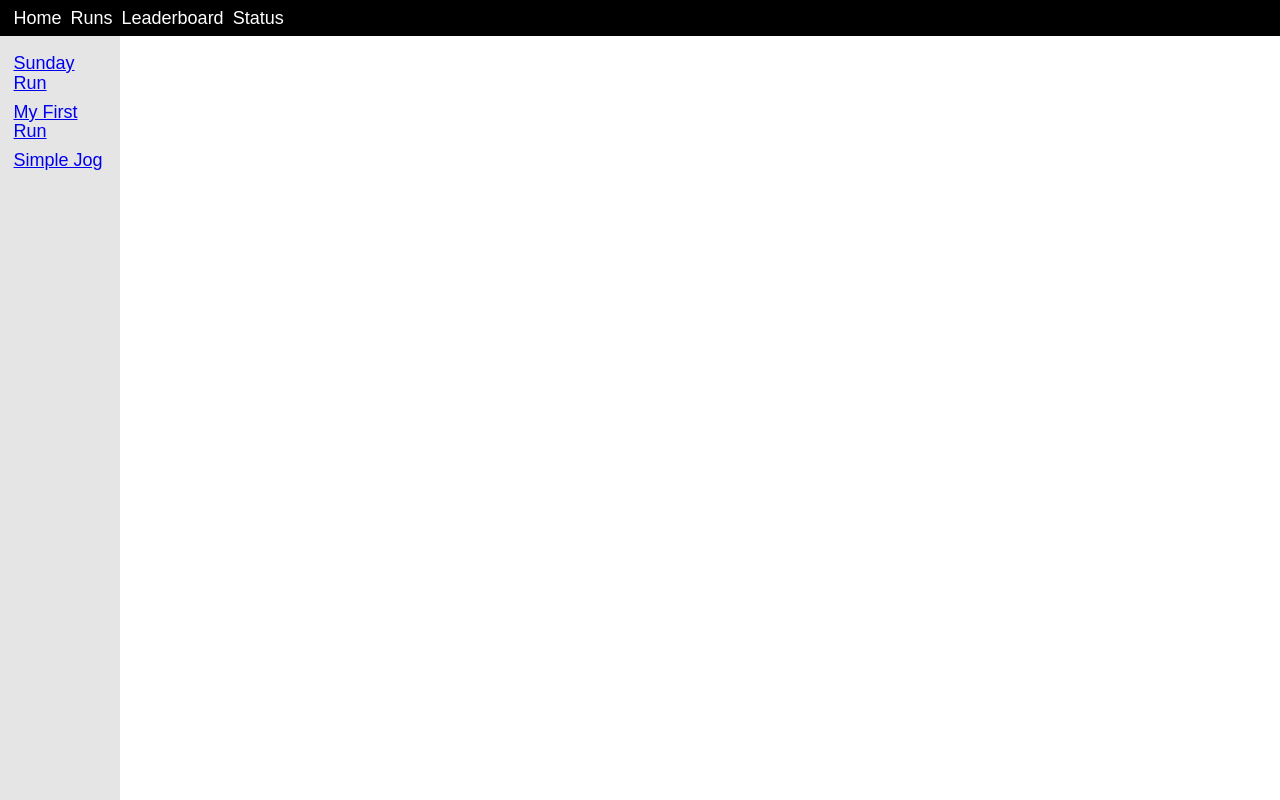
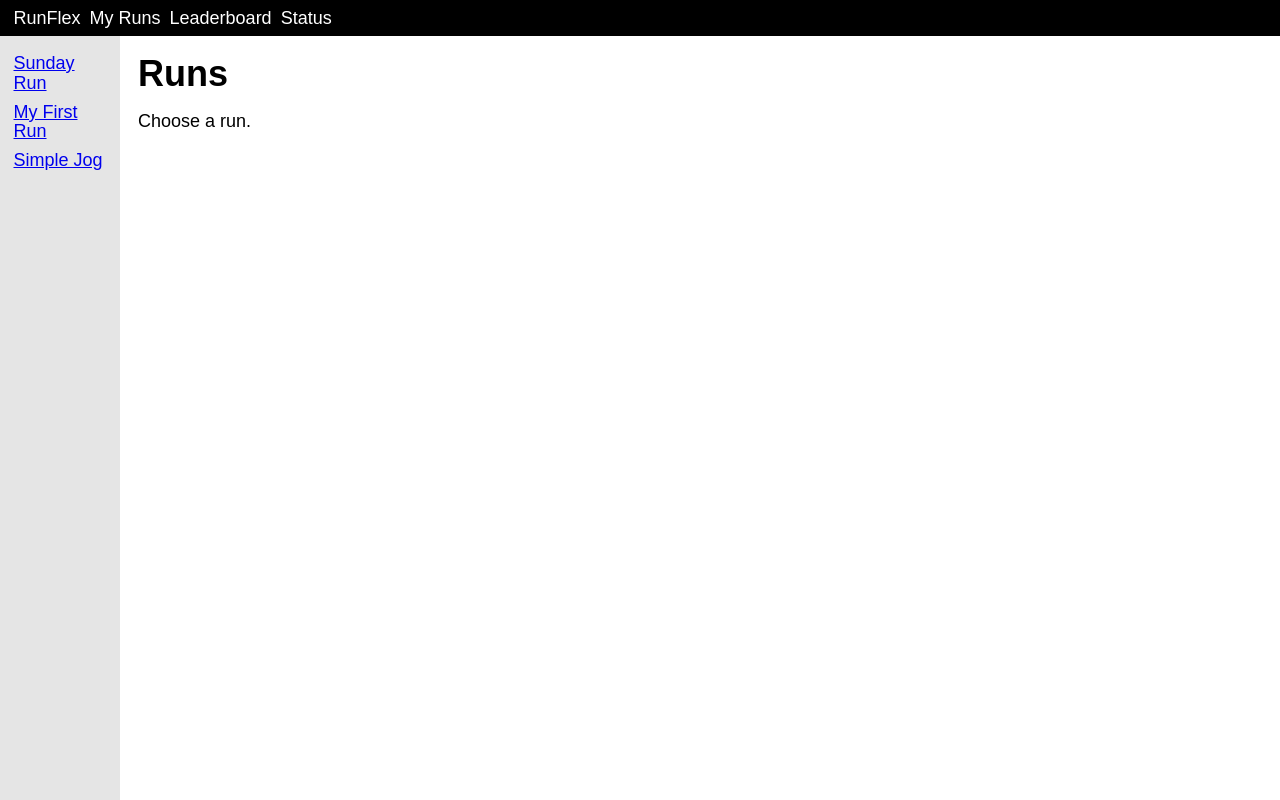
Before and after one commit to scarletstudio/runflex, a React (Vite) app in the folder frontend/: page /runs in a window 1280 px wide. Built offline with nearby package versions, Linux system fonts and the light colour scheme; no server answers.

Commit message:
Fix startup, home page, and fetch.

```diff
--- a/frontend/src/App.jsx
+++ b/frontend/src/App.jsx
@@ -13,6 +13,7 @@ function App() {
           <Route index element={<HomePage />} />
           <Route path="/" element={<Layout />}>
             <Route path="runs" element={<AllRunsPage />}>
+              <Route index element={<RunPage />} />
               <Route path=":runId" element={<RunPage />} />
             </Route>
             <Route path="status" element={<StatusPage />} />
--- a/frontend/src/common/Nav.jsx
+++ b/frontend/src/common/Nav.jsx
@@ -4,8 +4,8 @@ import '../styles/Nav.css'
 export default function Nav() {
   return (
     <div className="Nav">
-      <Link to="/">Home</Link>
-      <Link to="/runs">Runs</Link>
+      <Link to="/">RunFlex</Link>
+      <Link to="/runs">My Runs</Link>
       <Link to="/">Leaderboard</Link>
       <Link to="/status">Status</Link>
     </div>
--- a/frontend/src/common/utils.js
+++ b/frontend/src/common/utils.js
@@ -16,7 +16,7 @@ export function useRawFetchJson({
   return response
 }
 
-export function useBackendFetchJson(route, args = {}) {
+export function useBackendFetchJson({ route, ...args }) {
   return useRawFetchJson({
     url: `${BACKEND_URL}${route}`,
     ...args,
--- a/frontend/src/pages/HomePage.jsx
+++ b/frontend/src/pages/HomePage.jsx
@@ -1,4 +1,5 @@
 import { Link } from 'react-router-dom';
+import '../styles/HomePage.css'
 
 export default function HomePage() {
   return (
--- a/frontend/src/pages/RunPage.jsx
+++ b/frontend/src/pages/RunPage.jsx
@@ -3,10 +3,22 @@ import { useBackendFetchJson } from '../common/utils'
 
 export default function RunPage() {
   const { runId } = useParams()
-  const runData = useBackendFetchJson(`/run/${runId}`)
+  if (!runId) {
+    return (
+      <div className="RunPage Page">
+        <h2>Runs</h2>
+        <p>Choose a run.</p>
+      </div>
+    )
+  }
+
+  const runData = useBackendFetchJson({
+    route: `/run/${runId}`,
+    deps: [runId],
+  })
   return (
     <div className="RunPage Page">
-      <h2>Run</h2>
+      <h2>Runs</h2>
       <p>Data about your run will appear here.</p>
       <p>Run ID: {runId}</p>
       <pre>{JSON.stringify(runData, null, 2)}</pre>
--- a/frontend/src/pages/StatusPage.jsx
+++ b/frontend/src/pages/StatusPage.jsx
@@ -2,7 +2,7 @@ import { Link } from 'react-router-dom';
 import { useBackendFetchJson } from '../common/utils';
 
 export default function StatusPage() {
-  const status = useBackendFetchJson('/')
+  const status = useBackendFetchJson({ route: '/' })
 
   return (
     <div className="StatusPage MainPanel Page">
--- /dev/null
+++ b/frontend/src/styles/HomePage.css
@@ -0,0 +1,3 @@
+.HomePage {
+  --font-size: 18px;
+}
```
Also changed, not shown: 1 other file (tests, documents, lock files or other folders).
